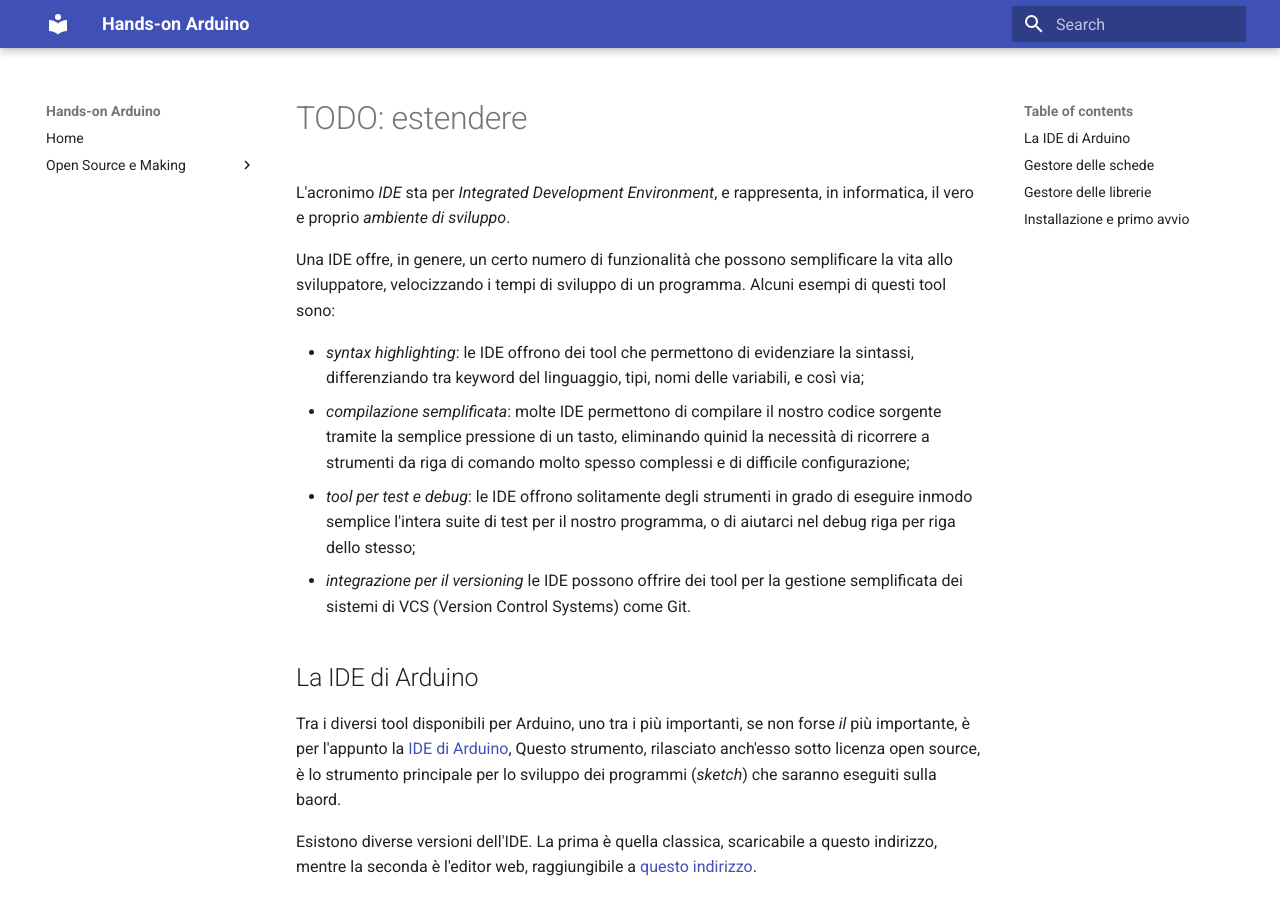
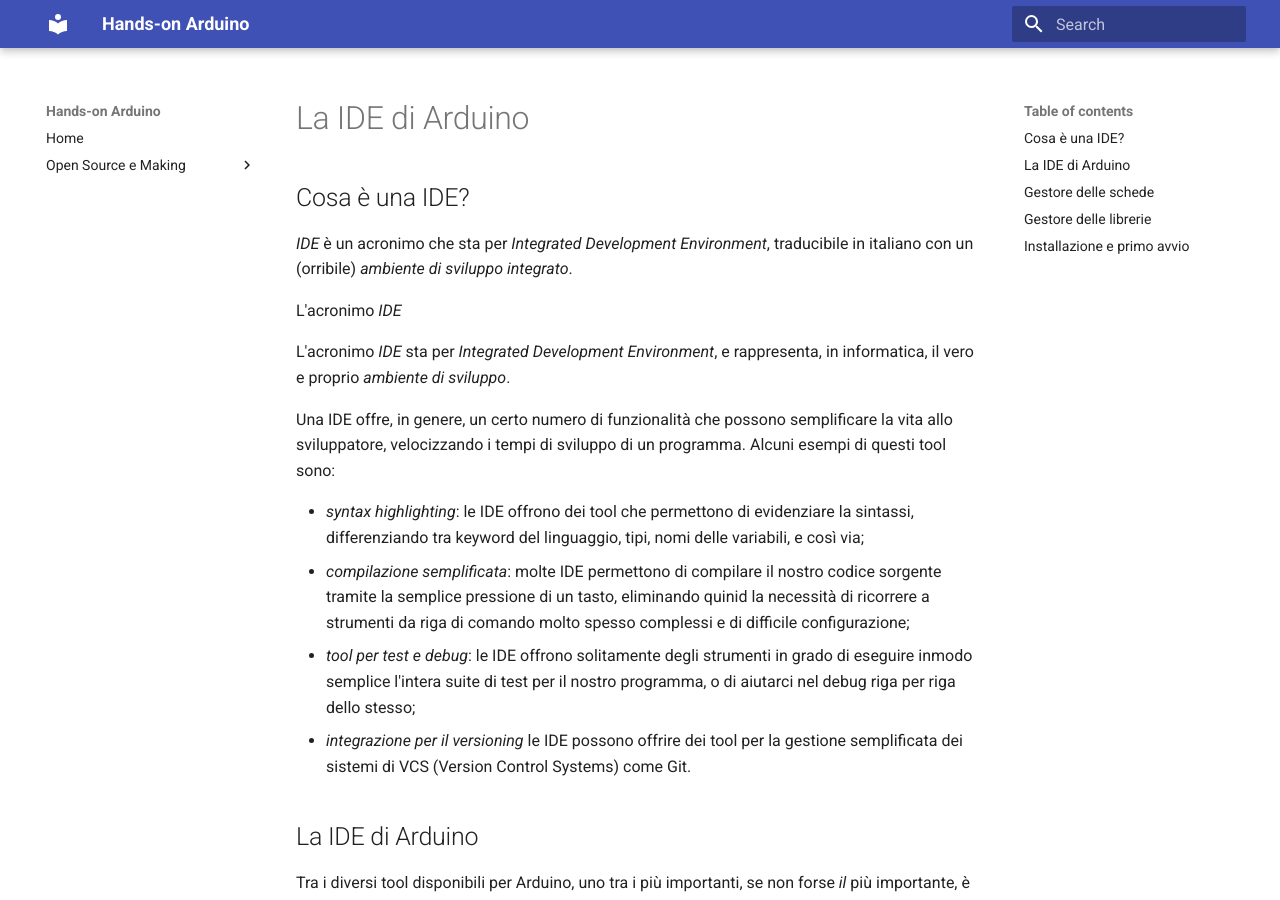
Before and after one commit to anhelus/hands-on-arduino, an MkDocs documentation site: the page built from docs/02_intro_arduino/03_ide.md, in a window 1280 px wide and 900 px high. Built offline with MkDocs 1.6.1 and Material for MkDocs 9.7.7, drawn with Linux system fonts in a browser that asks for light colours.

Commit message:
(update) started refactoring

```diff
--- a/docs/02_intro_arduino/03_ide.md
+++ b/docs/02_intro_arduino/03_ide.md
@@ -1,4 +1,12 @@
-# TODO: estendere
+# La IDE di Arduino
+
+## Cosa è una IDE?
+
+*IDE* è un acronimo che sta per *Integrated Development Environment*, traducibile in italiano con un (orribile) *ambiente di sviluppo integrato*.
+
+
+
+L'acronimo *IDE*
 
 L'acronimo _IDE_ sta per _Integrated Development Environment_, e rappresenta, in informatica, il vero e proprio _ambiente di sviluppo_.
 
```
Also changed, not shown: 1 other file.
